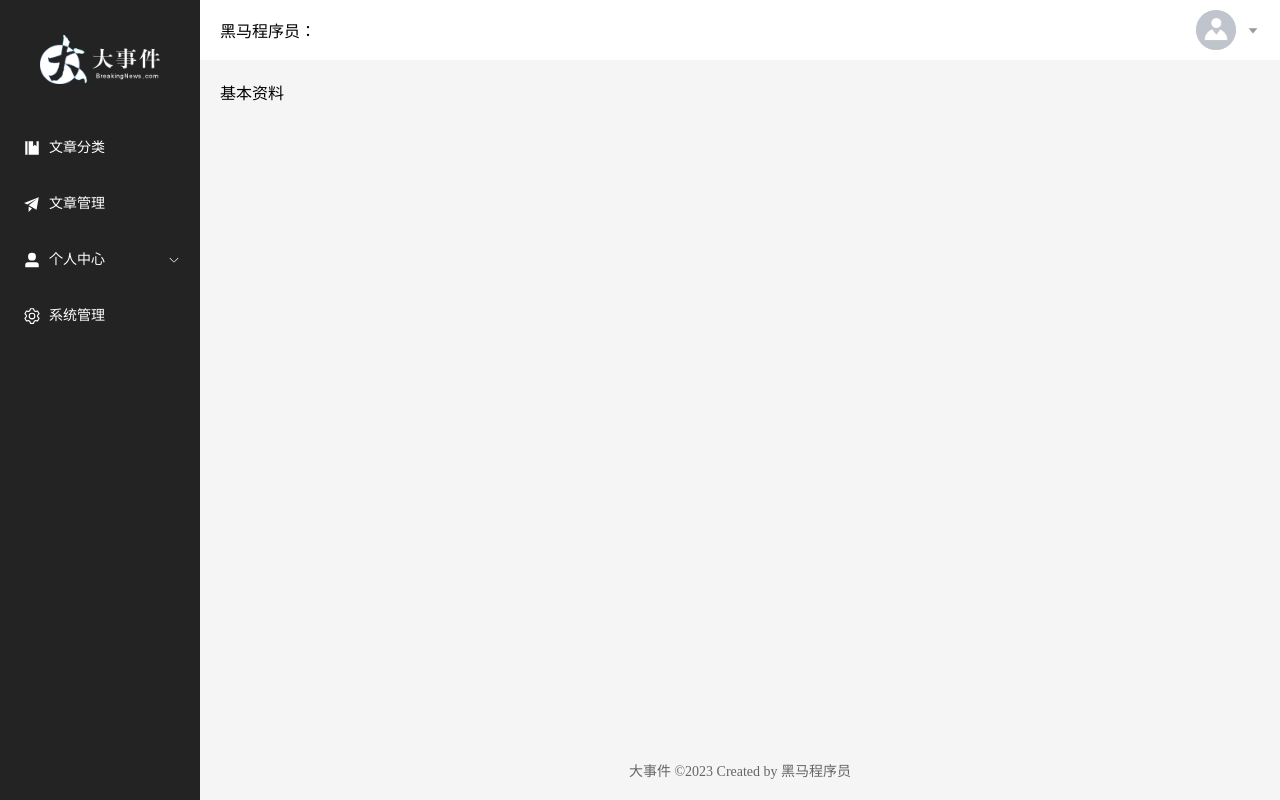
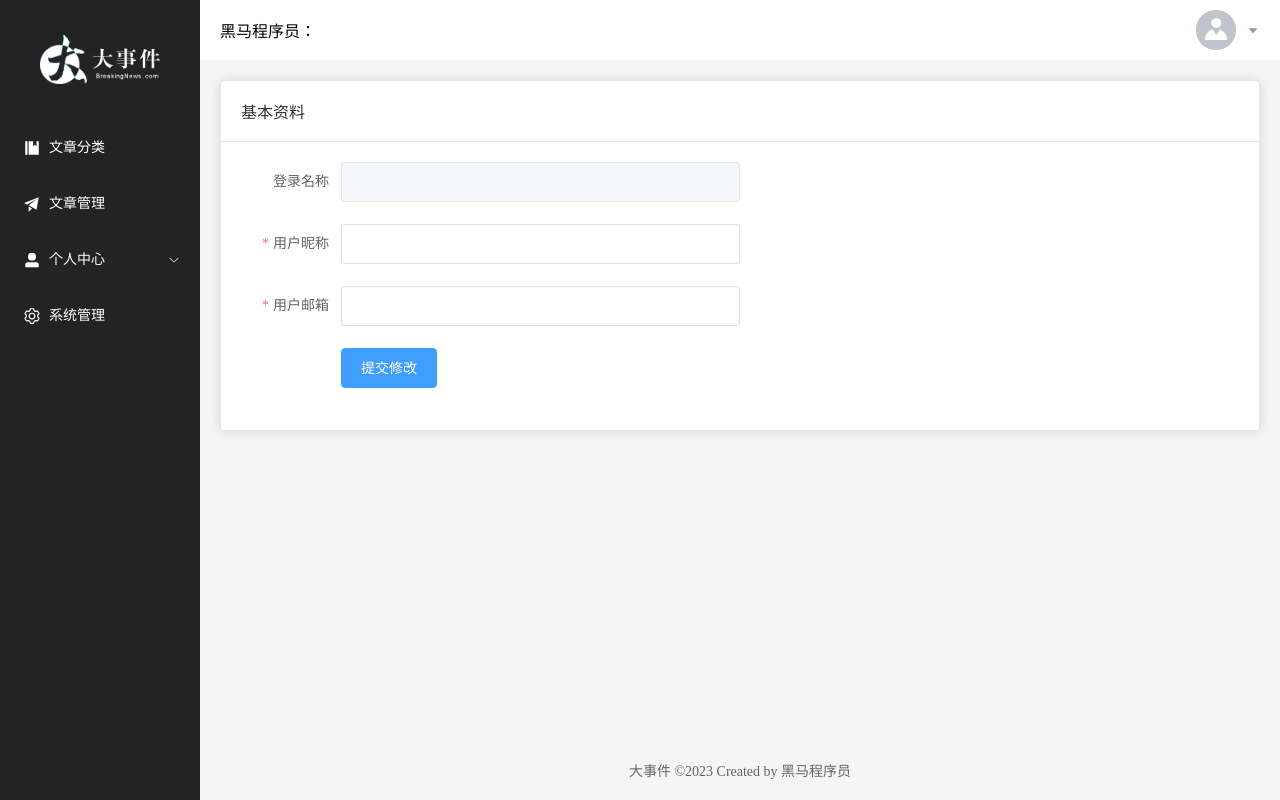
Before and after one commit to yangfeng19901210/big_event_vue, a Vue app: page /user/info in a window 1280 px wide. Built offline with nearby package versions, Linux system fonts and the light colour scheme; no server answers.

Commit message:
用户基本资料修改已完成

```diff
--- a/src/api/user.js
+++ b/src/api/user.js
@@ -26,3 +26,7 @@ export const userLoginService = (loginData)=>{
 export const userInfoService = ()=>{
     return request.get('/user/userInfo');
 }
+// 修改用户信息
+export const updateUserInfoService = (userInfoData)=>{
+    return request.put('/user/update',userInfoData);
+}
--- a/src/views/user/UserInfo.vue
+++ b/src/views/user/UserInfo.vue
@@ -1,3 +1,60 @@
+<script setup>
+import { ref } from 'vue'
+import { ElMessage } from 'element-plus';
+import { useUserInfoStore } from '@/stores/userInfo.js'
+const userInfoStore = useUserInfoStore();
+import {updateUserInfoService} from '@/api/user.js'
+//展开语法 {...} 创建一个新对象 ，优点：保护原始数据的安全
+// 典型应用场景：从全局状态（如 Pinia 存储）获取用户数据，在组件内独立修改，不直接影响原始状态
+const userInfo = ref({...userInfoStore.info})
+const rules = {
+    nickname: [
+        { required: true, message: '请输入用户昵称', trigger: 'blur' },
+        {
+            pattern: /^\S{2,10}$/,
+            message: '昵称必须是2-10位的非空字符串',
+            trigger: 'blur'
+        }
+    ],
+    email: [
+        { required: true, message: '请输入用户邮箱', trigger: 'blur' },
+        { type: 'email', message: '邮箱格式不正确', trigger: 'blur' }
+    ]
+}
+const updateUserInfo = async ()=>{
+    // 调用接口进行数据提交
+    let result = await updateUserInfoService(userInfo.value);
+    ElMessage.success(result.message?result.message:'修改成功');
+
+    // 修改pinia中的个人信息
+    userInfoStore.setInfo(userInfo.value);
+
+}
+</script>
 <template>
-    基本资料
+    <el-card class="page-container">
+        <template #header>
+            <div class="header">
+                <span>基本资料</span>
+            </div>
+        </template>
+        <el-row>
+            <el-col :span="12">
+                <el-form :model="userInfo" :rules="rules" label-width="100px" size="large">
+                    <el-form-item label="登录名称">
+                        <el-input v-model="userInfo.username" disabled></el-input>
+                    </el-form-item>
+                    <el-form-item label="用户昵称" prop="nickname">
+                        <el-input v-model="userInfo.nickname"></el-input>
+                    </el-form-item>
+                    <el-form-item label="用户邮箱" prop="email">
+                        <el-input v-model="userInfo.email"></el-input>
+                    </el-form-item>
+                    <el-form-item>
+                        <el-button type="primary" @click="updateUserInfo">提交修改</el-button>
+                    </el-form-item>
+                </el-form>
+            </el-col>
+        </el-row>
+    </el-card>
 </template>
```
